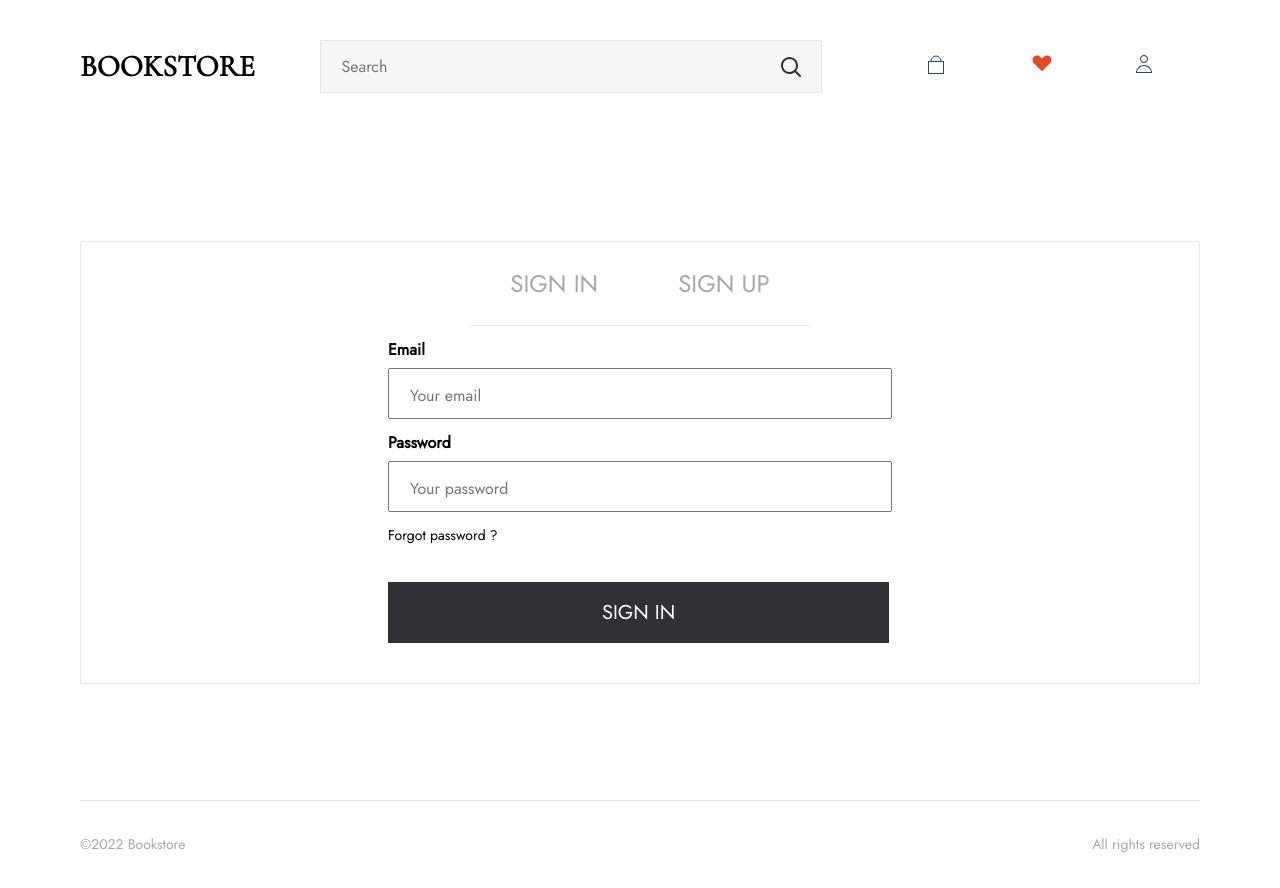
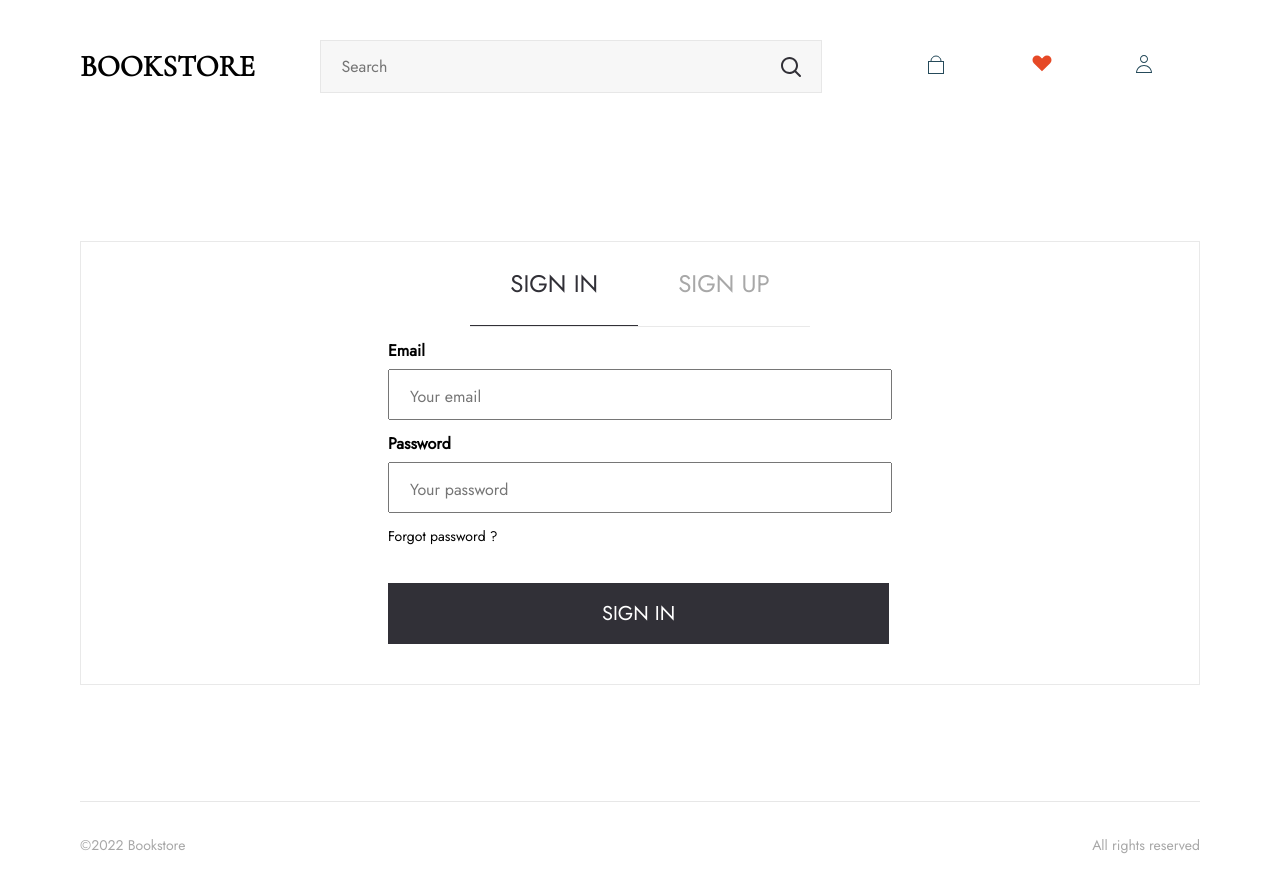
Before and after one commit to Anastasiya806/bookstore, a React (Create React App) app: page /registration in a window 1280 px wide. Built offline with nearby package versions, Linux system fonts and the light colour scheme.

Commit message:
fixed registration button

```diff
--- a/src/registration/Registration.tsx
+++ b/src/registration/Registration.tsx
@@ -9,8 +9,27 @@ const Registration = () => {
   return (
     <div className="registration-wrapper">
       <div className="signIn-buttons">
-        <button onClick={() => setCurrentPage("signIn")}>Sign in</button>
-        <button onClick={() => setCurrentPage("signUp")}>Sign up</button>
+        {currentPage === "signIn" ? (
+          <>
+            <button
+              onClick={() => setCurrentPage("signIn")}
+              className="active-button"
+            >
+              Sign in
+            </button>
+            <button onClick={() => setCurrentPage("signUp")}>Sign up</button>
+          </>
+        ) : (
+          <>
+            <button onClick={() => setCurrentPage("signIn")}>Sign in</button>
+            <button
+              onClick={() => setCurrentPage("signUp")}
+              className="active-button"
+            >
+              Sign up
+            </button>
+          </>
+        )}
       </div>
       {currentPage === "signIn" && <SignIn />}
       {currentPage === "signUp" && <SignUp />}
--- a/src/registration/registration.css
+++ b/src/registration/registration.css
@@ -22,12 +22,7 @@
   text-transform: uppercase;
 }
 
-.signIn-buttons button:hover {
+.signIn-buttons .active-button{
   color: #313037;
   border-bottom: 1px solid #313037;
 }
-
-.signIn-buttons button:active {
-  color: #313037;
-  border-bottom: 1px solid #313037;
-}
```
